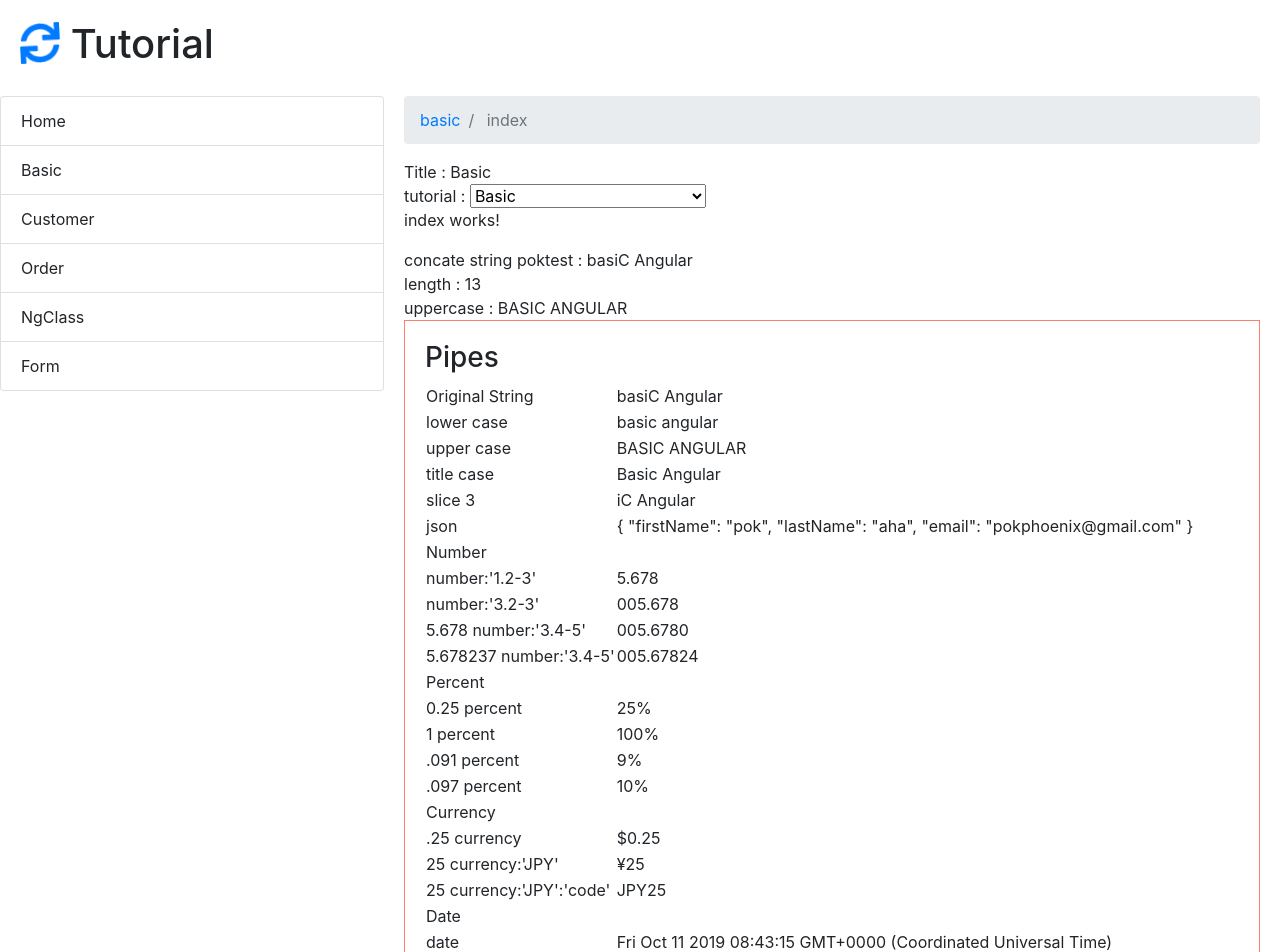
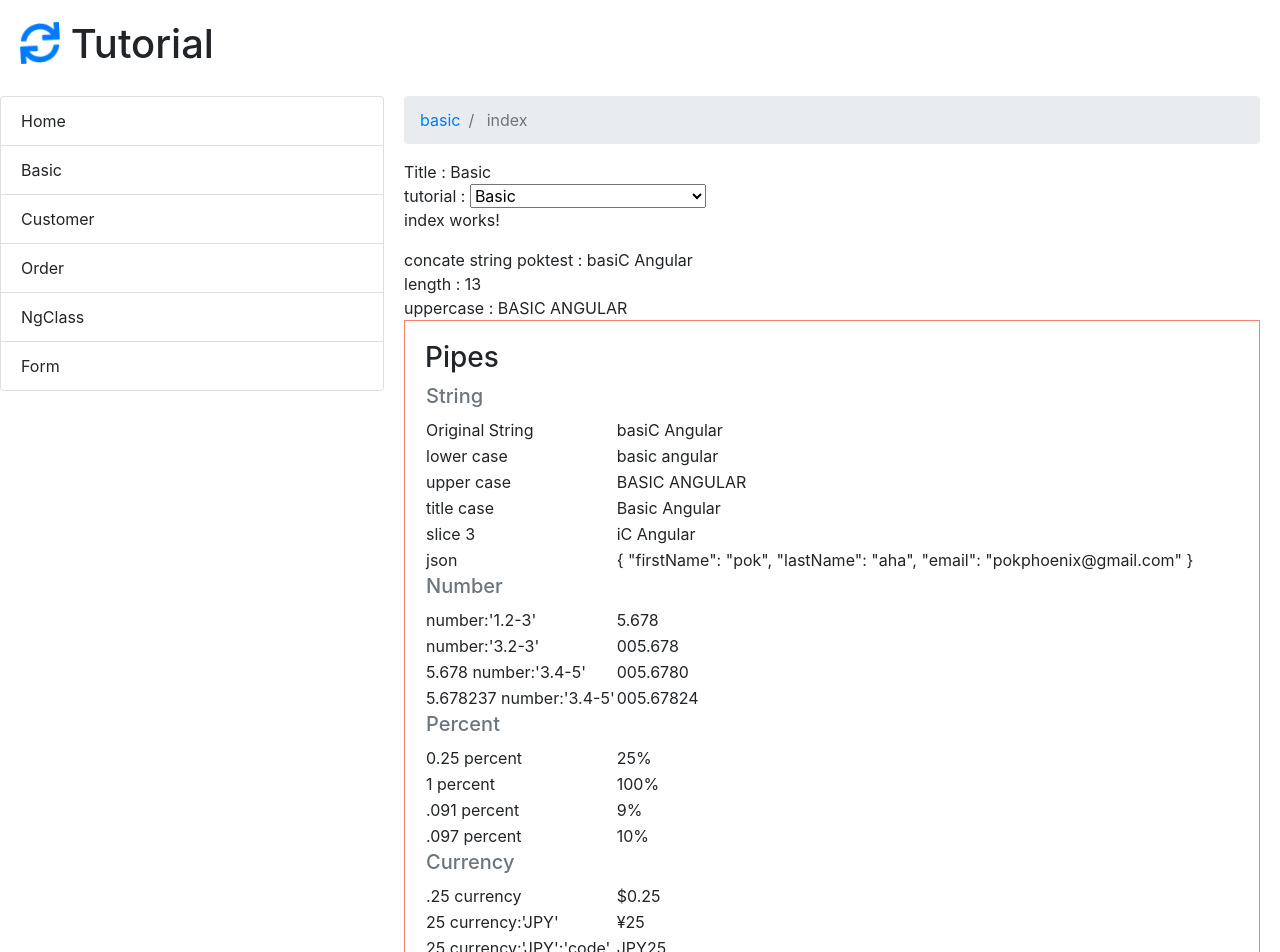
Before and after one commit to pokphoenix/angular-lazyload, an Angular app: page /basic/index in a window 1280 px wide. Shown: the top 952 px of the page. Built offline with nearby package versions, Linux system fonts and the light colour scheme.

Commit message:
@add(pok) -change style pipes table

```diff
--- a/src/app/modules/basic/index/index.component.html
+++ b/src/app/modules/basic/index/index.component.html
@@ -18,6 +18,7 @@ uppercase : {{ txt.toUpperCase()}}<br>
 
     <table >
         <tbody>
+            <tr><td colspan="2"><h5 class="text-muted">String</h5></td></tr>
             <tr>
                 <td>Original String</td>
                 <td>{{ txt }}</td>
@@ -42,7 +43,7 @@ uppercase : {{ txt.toUpperCase()}}<br>
                 <td>json </td>
                 <td>{{ person | json }}</td>
             </tr>
-            <tr><td colspan="2"> Number </td> </tr>
+            <tr><td colspan="2"><h5 class="text-muted">Number</h5></td></tr>
             <tr>
                 <td>number:'1.2-3' </td>
                 <td>{{ 5.678 | number:'1.2-3' }}</td>
@@ -59,7 +60,7 @@ uppercase : {{ txt.toUpperCase()}}<br>
                 <td>5.678237 number:'3.4-5' </td>
                 <td>{{ 5.678237 | number:'3.4-5' }}</td>
             </tr>
-            <tr><td colspan="2"> Percent </td></tr>
+            <tr><td colspan="2"><h5 class="text-muted">Percent</h5></td></tr>
             <tr>
                 <td>0.25 percent </td>
                 <td>{{ 0.25 | percent }}</td>
@@ -76,7 +77,7 @@ uppercase : {{ txt.toUpperCase()}}<br>
                 <td>.097 percent </td>
                 <td>{{ .097 | percent }}</td>
             </tr>
-            <tr><td colspan="2"> Currency </td></tr>
+            <tr><td colspan="2"><h5 class="text-muted">Currency</h5>  </td></tr>
             <tr>
                 <td>.25 currency </td>
                 <td>{{ .25 | currency }}</td>
@@ -89,7 +90,7 @@ uppercase : {{ txt.toUpperCase()}}<br>
                 <td>25 currency:'JPY':'code' </td>
                 <td>{{ 25 | currency:'JPY':'code' }}</td>
             </tr>
-            <tr><td colspan="2"> Date </td></tr>
+            <tr><td  colspan="2"> <h5 class="text-muted">Date</h5>  </td></tr>
             <tr>
                 <td>date </td>
                 <td>{{ date }}</td>
```
